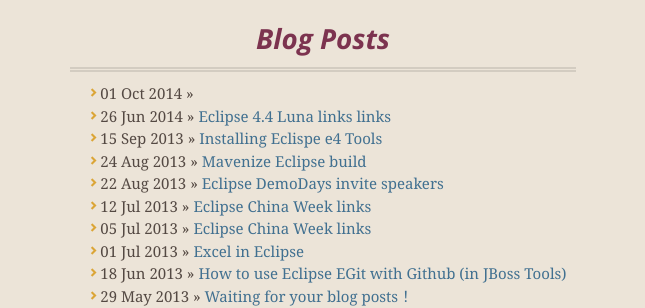
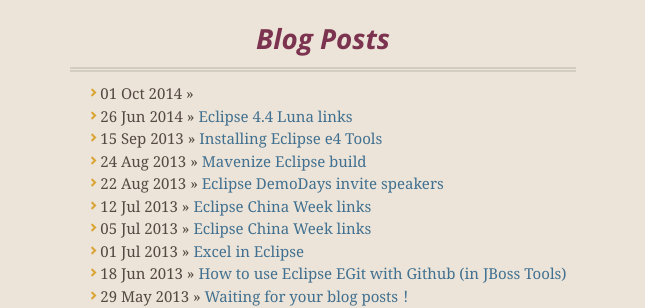
Before and after one commit to Eclipse-China/Eclipse-China.github.io, a Jekyll site: the page built from index.html, in a window 1280 px wide and 900 px high, scrolled down 4301 px. Shown: the part 278-586 px from the top of the window, without its empty margins (317-962 px from the left). Built offline with Jekyll 4.4.1, drawn with Linux system fonts in a browser that asks for light colours; nearby versions of some CDN libraries; Markdown is read by kramdown in place of the engine named in the settings.

Commit message:
typo in posts

```diff
--- a/_posts/2013-09-15-Eclispe-e4-tools.md
+++ b/_posts/2013-09-15-Eclipse-e4-tools.md
@@ -1,6 +1,6 @@
 ---
 layout: eclipse-china
-title: Installing Eclispe e4 Tools
+title: Installing Eclipse e4 Tools
 ---
 
 ## {{ page.title }}
--- a/_posts/2014-06-26-Eclipse-4.4-Luna-links.md
+++ b/_posts/2014-06-26-Eclipse-4.4-Luna-links.md
@@ -1,6 +1,6 @@
 ---
 layout: eclipse-china
-title: Eclipse 4.4 Luna links links
+title: Eclipse 4.4 Luna links
 ---
 
 ## {{ page.title }}
```
